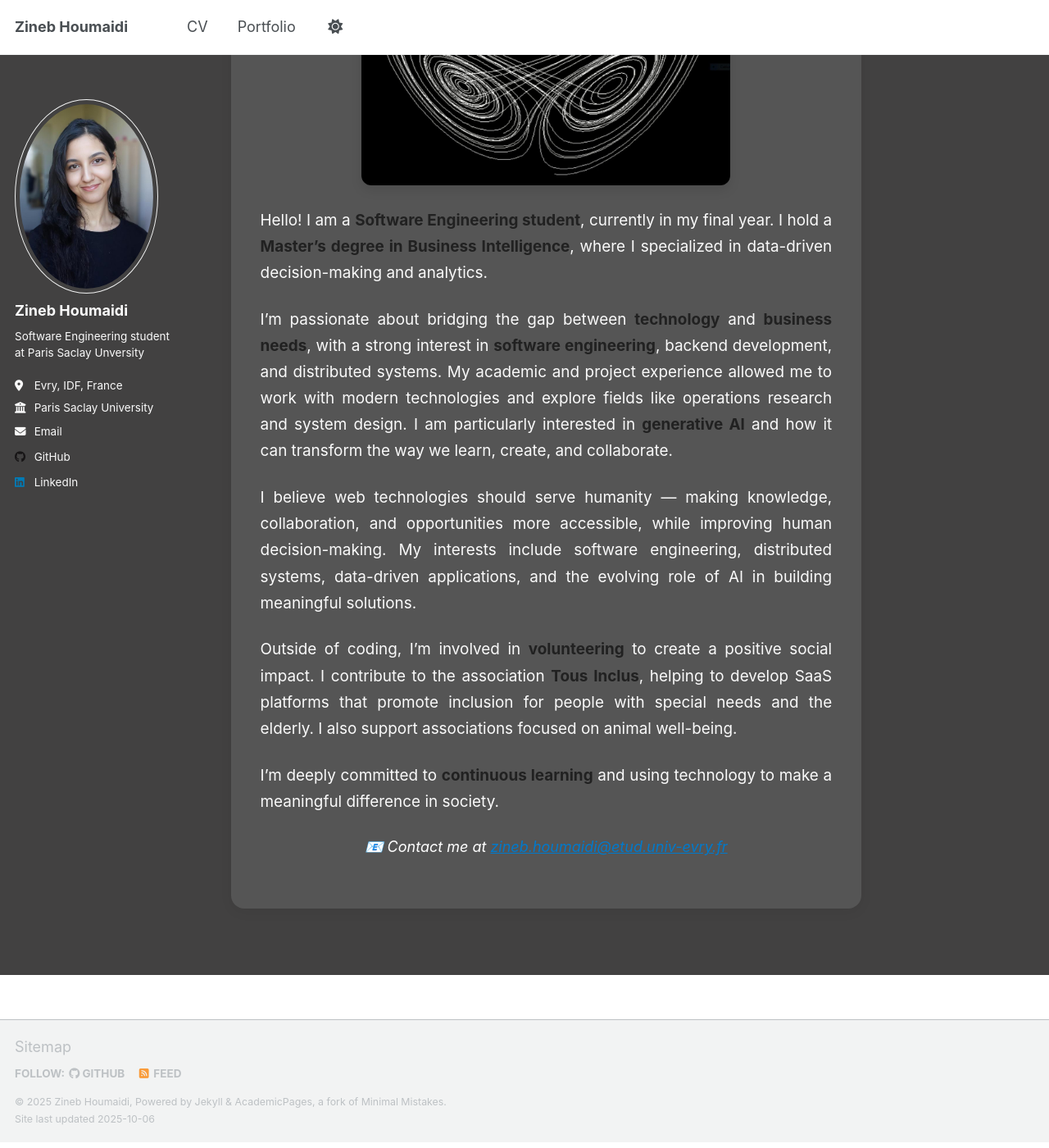
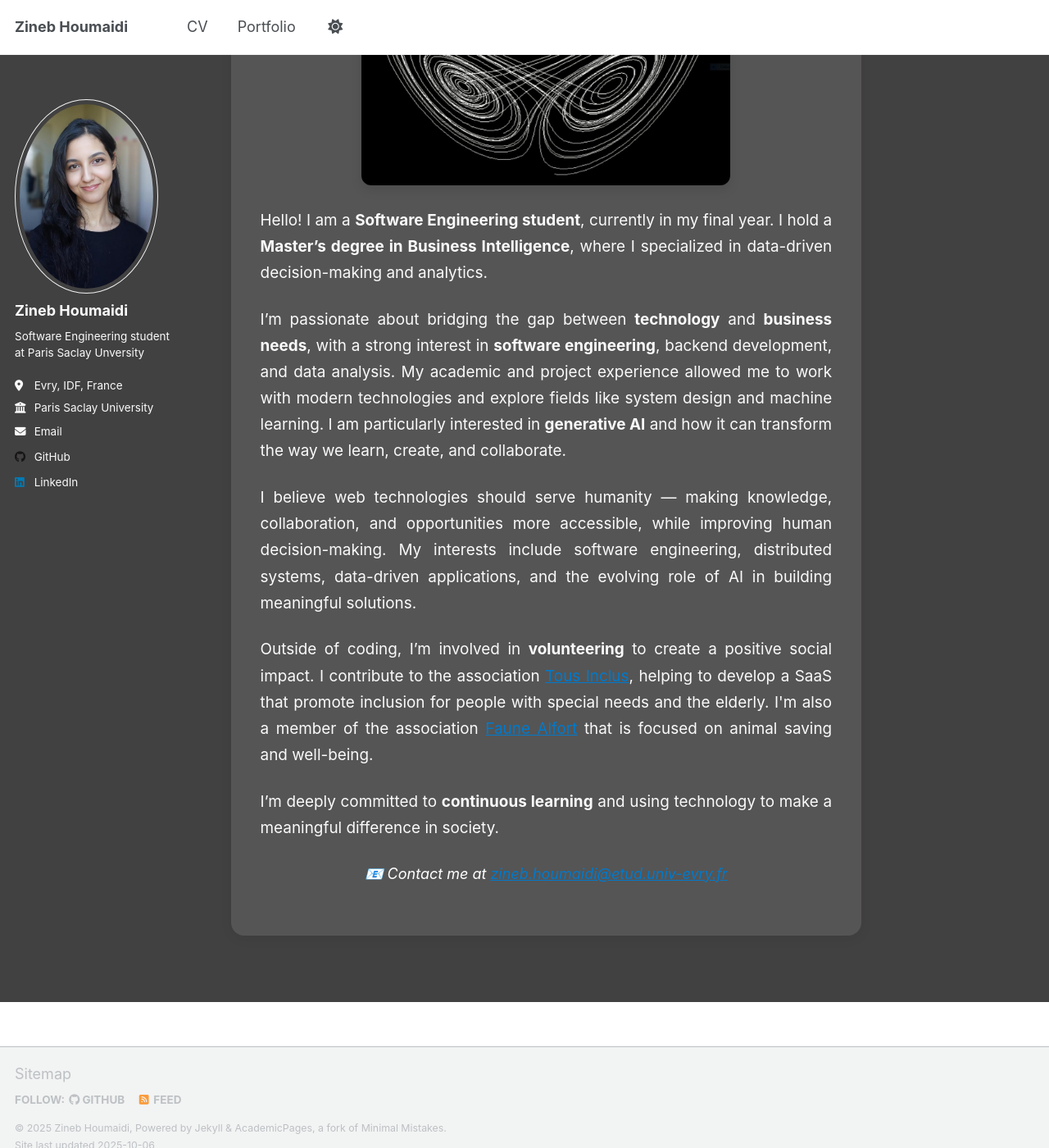
Before and after one commit to Zineb06/Zineb06.github.io, a Jekyll site: the page built from _pages/about.md, in a window 1280 px wide and 1400 px high, scrolled down 266 px. Shown: the whole window at 82% size. Built offline with Jekyll 4.4.1, drawn with Linux system fonts in a browser that asks for light colours; a script that is not in the unit is left out.

Commit message:
dev : updating about.md

```diff
--- a/_pages/about.md
+++ b/_pages/about.md
@@ -63,7 +63,7 @@ redirect_from:
   }
 
   .about-text strong {
-    color: #212121ff;
+    /* color: #212121ff; */
   }
 
   .contact {
@@ -100,8 +100,8 @@ redirect_from:
 
     <p>
       I’m passionate about bridging the gap between <strong>technology</strong> and <strong>business needs</strong>,
-      with a strong interest in <strong>software engineering</strong>, backend development, and distributed systems.
-      My academic and project experience allowed me to work with modern technologies and explore fields like operations research and system design.
+      with a strong interest in <strong>software engineering</strong>, backend development, and data analysis.
+      My academic and project experience allowed me to work with modern technologies and explore fields like system design and machine learning.
       I am particularly interested in <strong>generative AI</strong> and how it can transform the way we learn, create, and collaborate.
     </p>
 
@@ -113,8 +113,8 @@ redirect_from:
 
     <p>
       Outside of coding, I’m involved in <strong>volunteering</strong> to create a positive social impact.
-      I contribute to the association <strong>Tous Inclus</strong>, helping to develop SaaS platforms that promote inclusion
-      for people with special needs and the elderly. I also support associations focused on animal well-being.
+      I contribute to the association <a href="https://tousinclus-asso.fr">Tous Inclus</a>, helping to develop a SaaS that promote inclusion
+      for people with special needs and the elderly. I'm also a member of the association <a href="https://www.faune-alfort.org">Faune Alfort</a> that is focused on animal saving and well-being.
     </p>
 
     <p>
```
